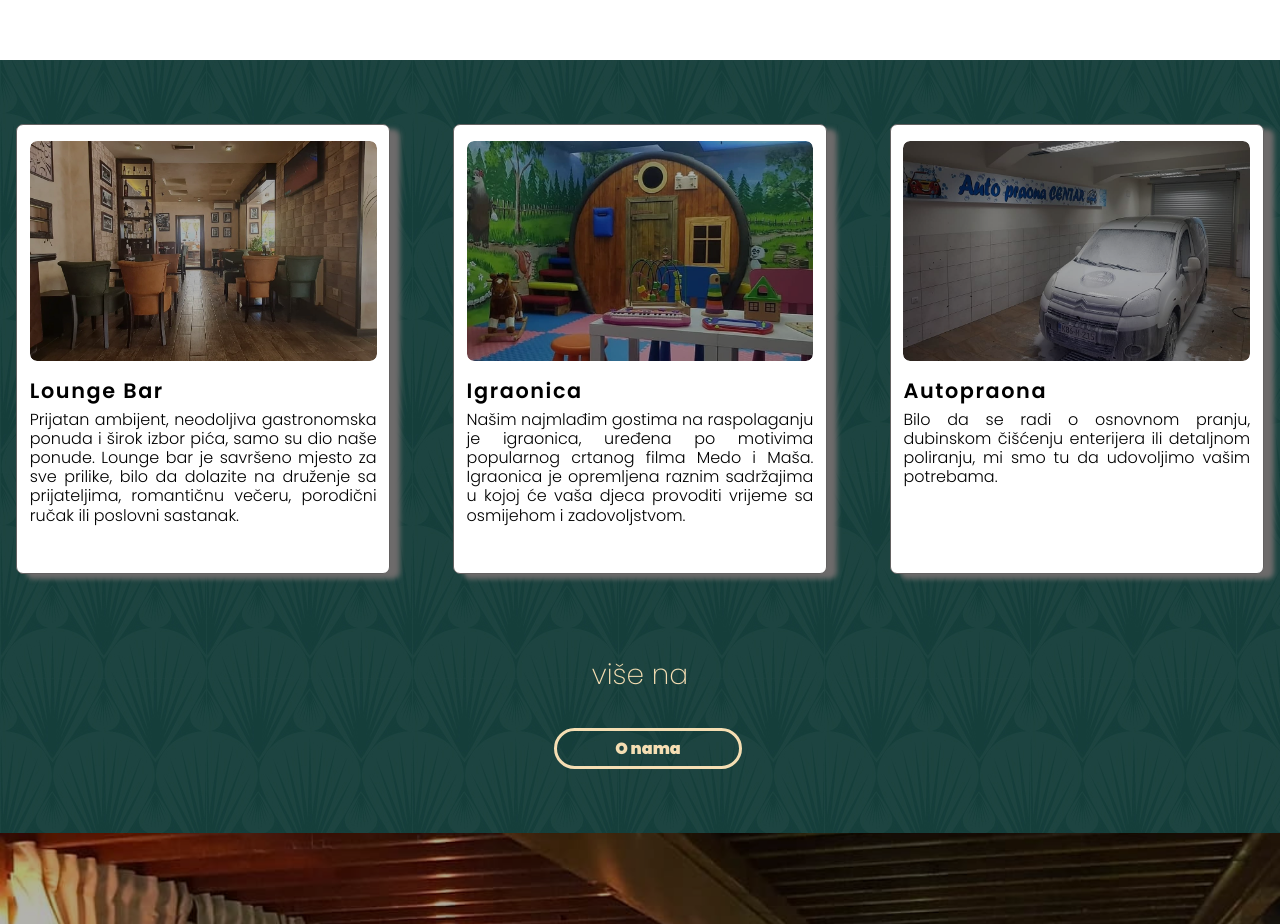
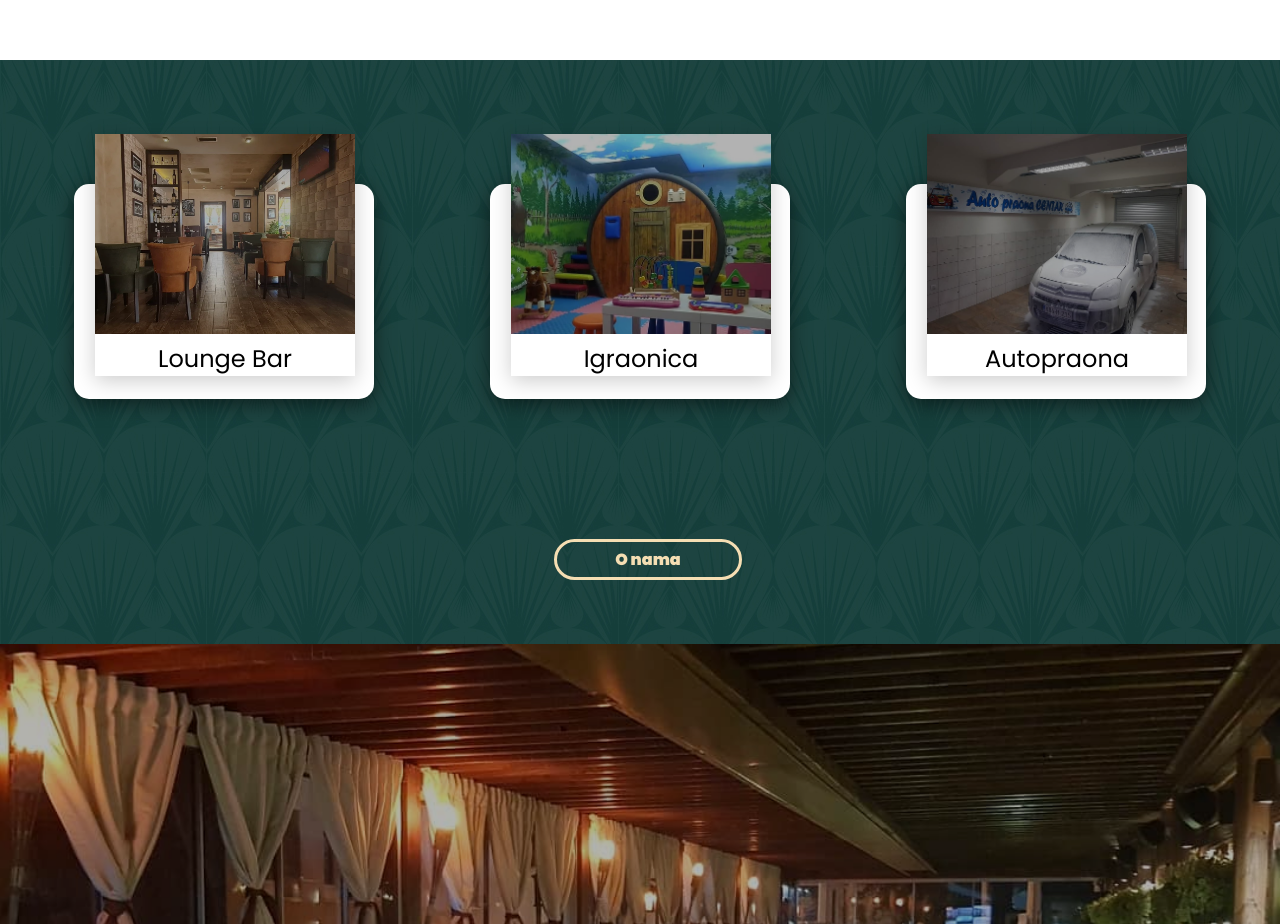
Before and after one commit to ZeljkoM1987/loungebar, a React (Vite) app: page / in a window 1280 px wide. Shown: the part 1000-1924 px from the top of the page. Built offline with nearby package versions, Linux system fonts and the light colour scheme; a web font is replaced by a local one.

Commit message:
novacsscard

```diff
--- /dev/null
+++ b/src/components/CardTest.css
@@ -0,0 +1,84 @@
+/* .cont {
+    display : flex;
+    align-items : center;
+    justify-content : center;
+    background-color: #43345d;
+    min-height : 800px;
+  }
+  */
+.container-card {
+    position: relative;
+    width: 1100px;
+    display: flex;
+    align-items: center;
+    justify-content: center;
+
+    padding: 30px;
+}
+
+.container-card .card {
+    position: relative;
+    max-width: 300px;
+    height: 215px;
+    background-color: #fff;
+    margin: 30px 10px;
+    padding: 20px 13px;
+
+    display: flex;
+    flex-direction: column;
+    box-shadow: 0 5px 20px rgba(0, 0, 0, 0.5);
+    transition: 0.3s ease-in-out;
+    border-radius: 15px;
+}
+
+.container-card .card:hover {
+    height: 380px;
+
+}
+
+
+.container-card .card .image-car {
+    position: relative;
+    width: 260px;
+    height: 260px;
+
+    top: -40%;
+    left: 8px;
+    box-shadow: 0 5px 20px rgba(0, 0, 0, 0.2);
+    z-index: 1;
+}
+
+
+
+.image-car img {
+    height: 200px;
+    max-width: 100%;
+}
+
+.container-card .card .content {
+    position: relative;
+    top: -140px;
+   /* padding: 10px 15px; */
+    color: #111;
+    text-align: center;
+
+    visibility: hidden;
+    opacity: 0;
+    transition: 0.3s ease-in-out;
+
+}
+
+
+.image-car {
+    text-align: center;
+    background-color: white;
+
+}
+
+.container-card .card:hover .content {
+    margin-top: 30px;
+    visibility: visible;
+    opacity: 1;
+    transition-delay: 0.2s;
+
+}
--- /dev/null
+++ b/src/components/CardTest.jsx
@@ -0,0 +1,28 @@
+import "./CardTest.css";
+import React from "react";
+
+
+
+export const CardTest = ({image, title, text}) => {
+    return (
+        <>
+
+    <div className="container-card">
+            <div className="card"  >
+            <div className="image-car">
+            <img href="#" src= {image}    />
+            <h2>{title}</h2>
+      </div >
+
+        <div className="content" >
+
+            <p>{text}</p>
+        </div>
+    </div >
+  </div >
+
+
+
+    </>
+  )
+}
--- a/src/components/HomeIntro.jsx
+++ b/src/components/HomeIntro.jsx
@@ -1,5 +1,6 @@
 import "./HomeIntroStyle.css";
-import { TripData } from "./TripData";
+
+import { CardTest } from "./CardTest";
 import TripImg1 from '../../assets/16.jpg';
 import TripImg2 from '../../assets/36.jpg';
 import TripImg3 from '../../assets/33.jpg';
@@ -31,28 +32,27 @@ export const HomeIntro = () => {
       </div>
       <div className="section-o-nama">
         <div className="t-cards">
-          <TripData
+          <CardTest
 
             image={TripImg1}
-            heading="Lounge Bar"
-            text="
-            Prijatan ambijent, neodoljiva gastronomska ponuda i širok izbor pića, samo su dio naše ponude. Lounge bar je savršeno mjesto za sve prilike, bilo da dolazite na druženje sa prijateljima, romantičnu večeru, porodični ručak ili poslovni sastanak. "
+            title="Lounge Bar"
+            text="Prijatan ambijent, neodoljiva gastronomska ponuda i širok izbor pića, samo su dio naše ponude. Lounge bar je savršeno mjesto za sve prilike, bilo da dolazite na druženje sa prijateljima, romantičnu večeru, porodični ručak ili poslovni sastanak. "
           />
-          <TripData
+          <CardTest
 
             image={TripImg3}
-            heading="Igraonica"
+            title="Igraonica"
             text="Našim najmlađim gostima na raspolaganju je igraonica, uređena po motivima popularnog crtanog filma Medo i Maša. Igraonica je opremljena raznim sadržajima u kojoj će vaša djeca provoditi vrijeme sa osmijehom i zadovoljstvom. "
           />
-          <TripData
+          <CardTest
 
             image={TripImg2}
-            heading="Autopraona"
+            title="Autopraona"
             text="Bilo da se radi o osnovnom pranju, dubinskom čišćenju enterijera ili detaljnom poliranju, mi smo tu da udovoljimo vašim potrebama."
           />
         </div>
         <div className="link">
-          <h3>više na </h3>
+
           <Link className="button" to="/about">O nama</Link>
 
         </div>
--- a/src/routes/Contact.jsx
+++ b/src/routes/Contact.jsx
@@ -1,5 +1,5 @@
 import { Navbar } from "../components/Navbar";
-import {Hero} from '../components/Hero';
+import {CardTest} from '../components/CardTest';
 import ContactImg from '../../assets/18.jpg';
 
 
@@ -12,11 +12,13 @@ export const Contact = () => {
     return (
       <>
 
+<CardTest/>
 </>
 )
 
 }
-    {/* <Hero
+    {
+      /* <Hero
          cName= "heromid"
          heroImg= {ContactImg}
          title = "Contact"
```
